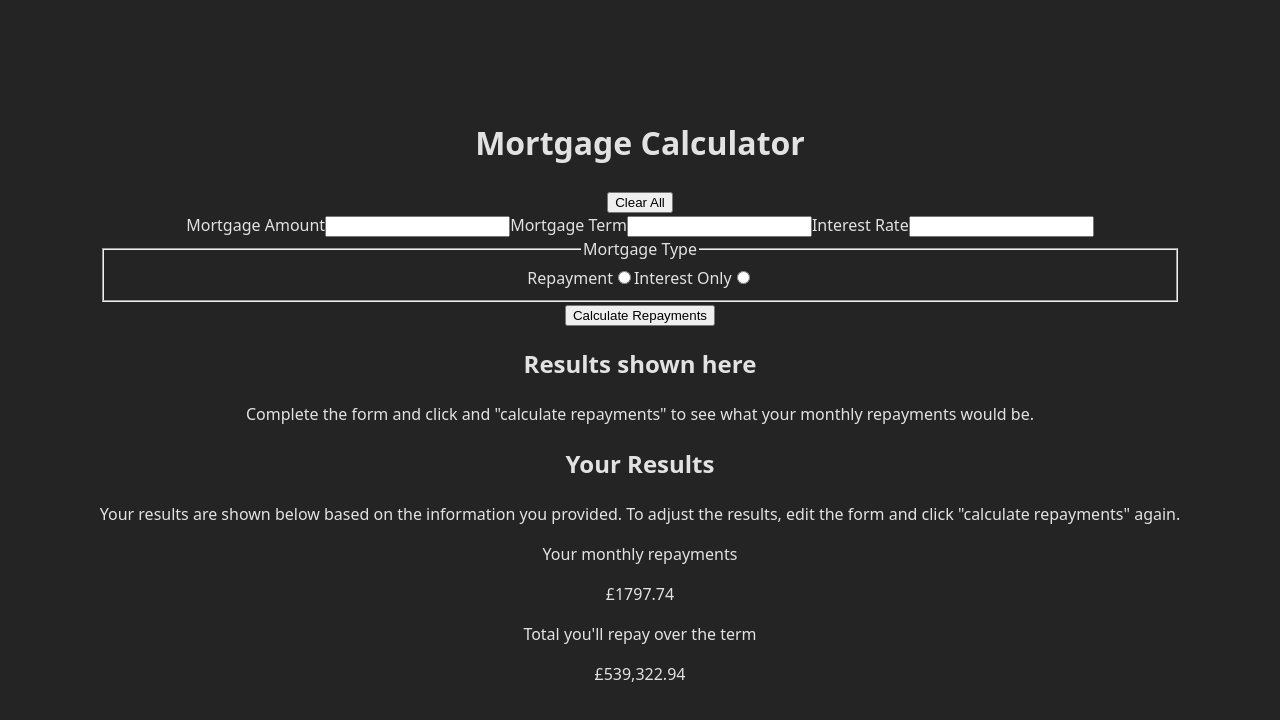
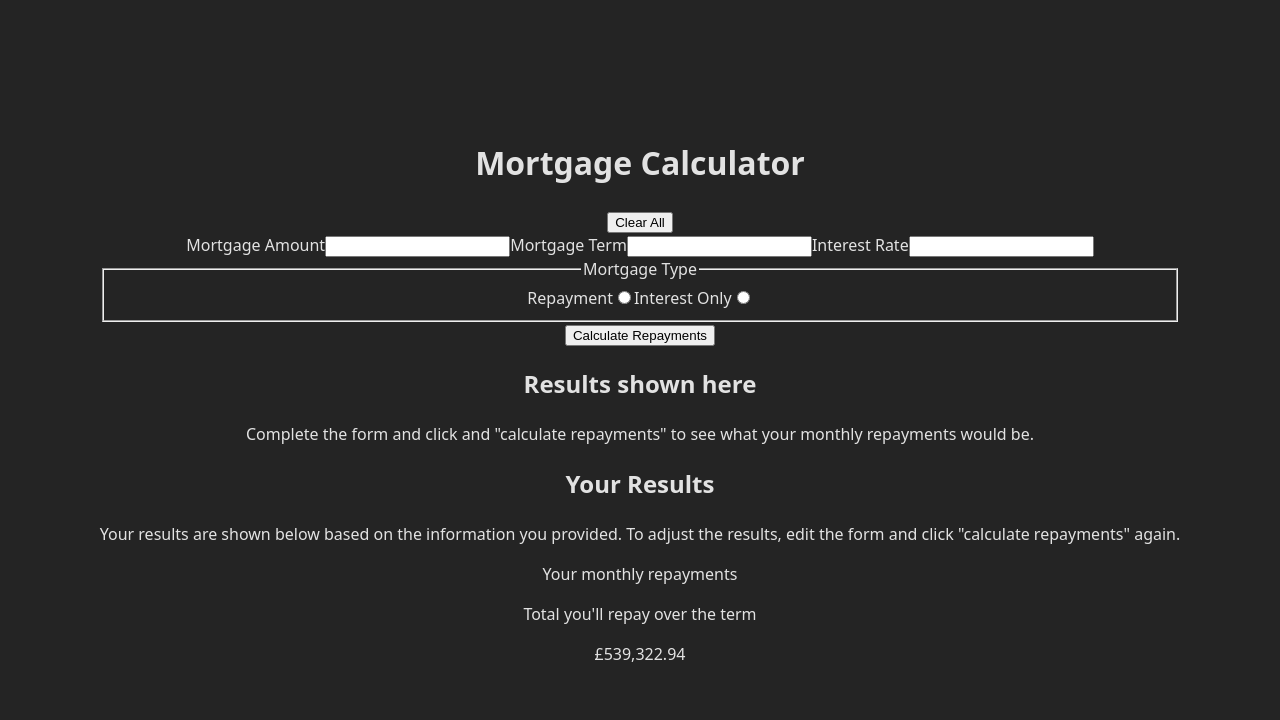
Before and after one commit to bradleyfowler/mortgage-repayment-calculator, a React (Vite) app: page / in a window 1280 px wide. Shown: the top 720 px of the page. Built offline with nearby package versions, Linux system fonts and the light colour scheme.

Commit message:
feat: add mortgage payment calculator function

```diff
--- a/src/App.tsx
+++ b/src/App.tsx
@@ -1,4 +1,6 @@
 import { useActionState } from "react";
+
+import { calculateMortgagePayment } from "./helpers/mortgageCalculator";
 
 import Button from "./components/Button";
 import Input from "./components/Input";
@@ -17,16 +19,20 @@ function App() {
       amount,
       term,
       rate,
-      repayment,
+      repayment: repayment[0],
     };
   }
 
-  const [formState, formAction] = useActionState(calculateMortgageAction, {
-    amount: 0,
-    term: 0,
-    rate: 0,
-    repayment: null,
-  });
+  const [formState, formAction] = useActionState(calculateMortgageAction, null);
+
+  const mortgagePayment =
+    formState &&
+    calculateMortgagePayment({
+      mortgageAmount: formState.amount,
+      intertestRate: formState.rate,
+      mortgageTerm: formState.term,
+      repaymentType: formState.repayment,
+    });
 
   return (
     <main>
@@ -71,7 +77,7 @@ function App() {
             repayments&quot; again.
           </p>
           <p>Your monthly repayments</p>
-          <p>£1797.74</p>
+          <p>{mortgagePayment}</p>
           <p>Total you&#39;ll repay over the term</p>
           <p>£539,322.94</p>
         </section>
--- /dev/null
+++ b/src/helpers/mortgageCalculator.ts
@@ -0,0 +1,27 @@
+interface MortgageDetails {
+  mortgageAmount: number;
+  intertestRate: number;
+  mortgageTerm: number;
+  repaymentType: "interest-only" | "repayment";
+}
+
+export function calculateMortgagePayment({
+  mortgageAmount,
+  intertestRate,
+  mortgageTerm,
+  repaymentType,
+}: MortgageDetails): number {
+  const monthlyInterestRate = intertestRate / 100 / 12;
+  const totalPayments = mortgageTerm * 12;
+
+  return repaymentType === "interest-only"
+    ? parseFloat((mortgageAmount * monthlyInterestRate).toFixed(2))
+    : parseFloat(
+        (
+          (mortgageAmount *
+            monthlyInterestRate *
+            Math.pow(1 + monthlyInterestRate, totalPayments)) /
+          (Math.pow(1 + monthlyInterestRate, totalPayments) - 1)
+        ).toFixed(2)
+      );
+}
```
